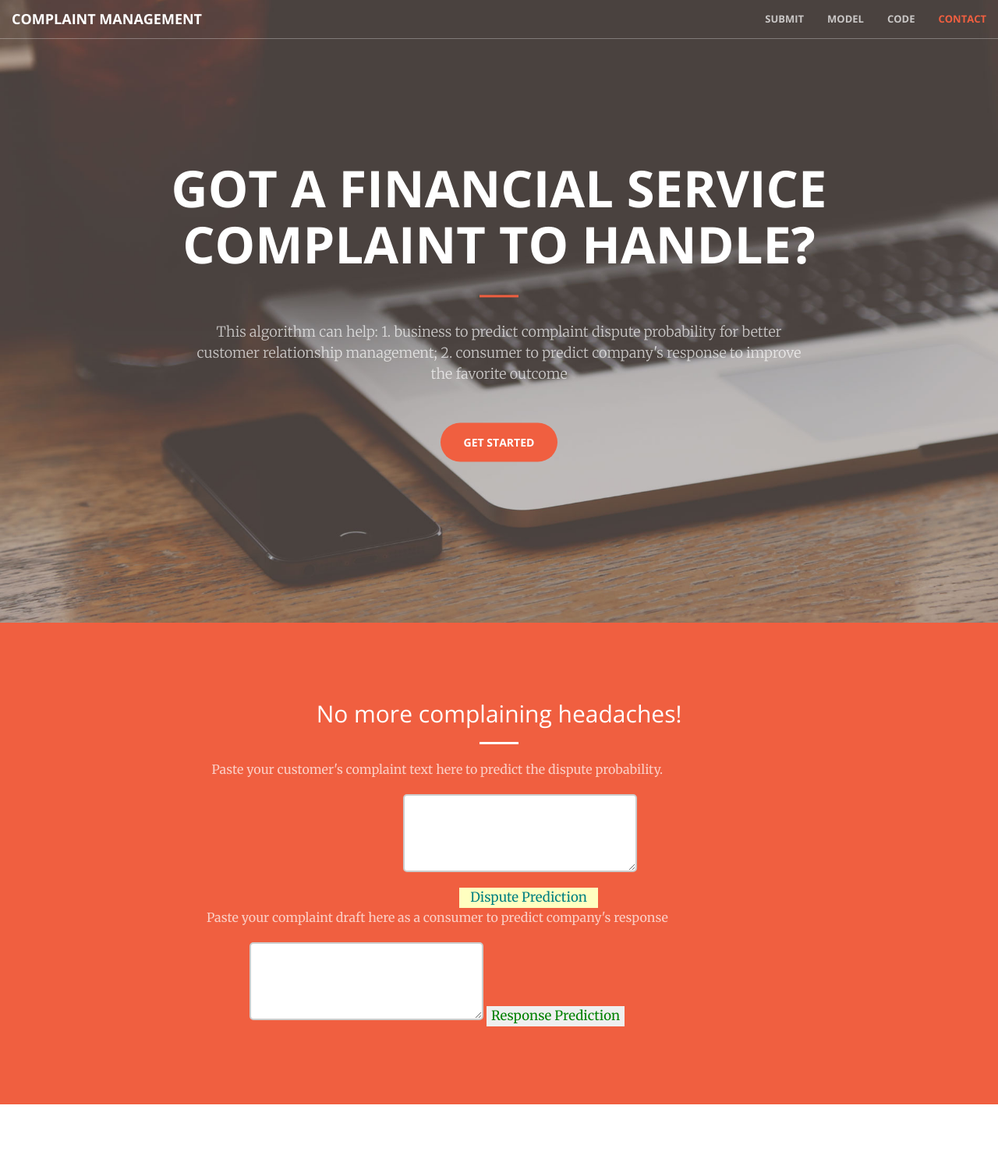
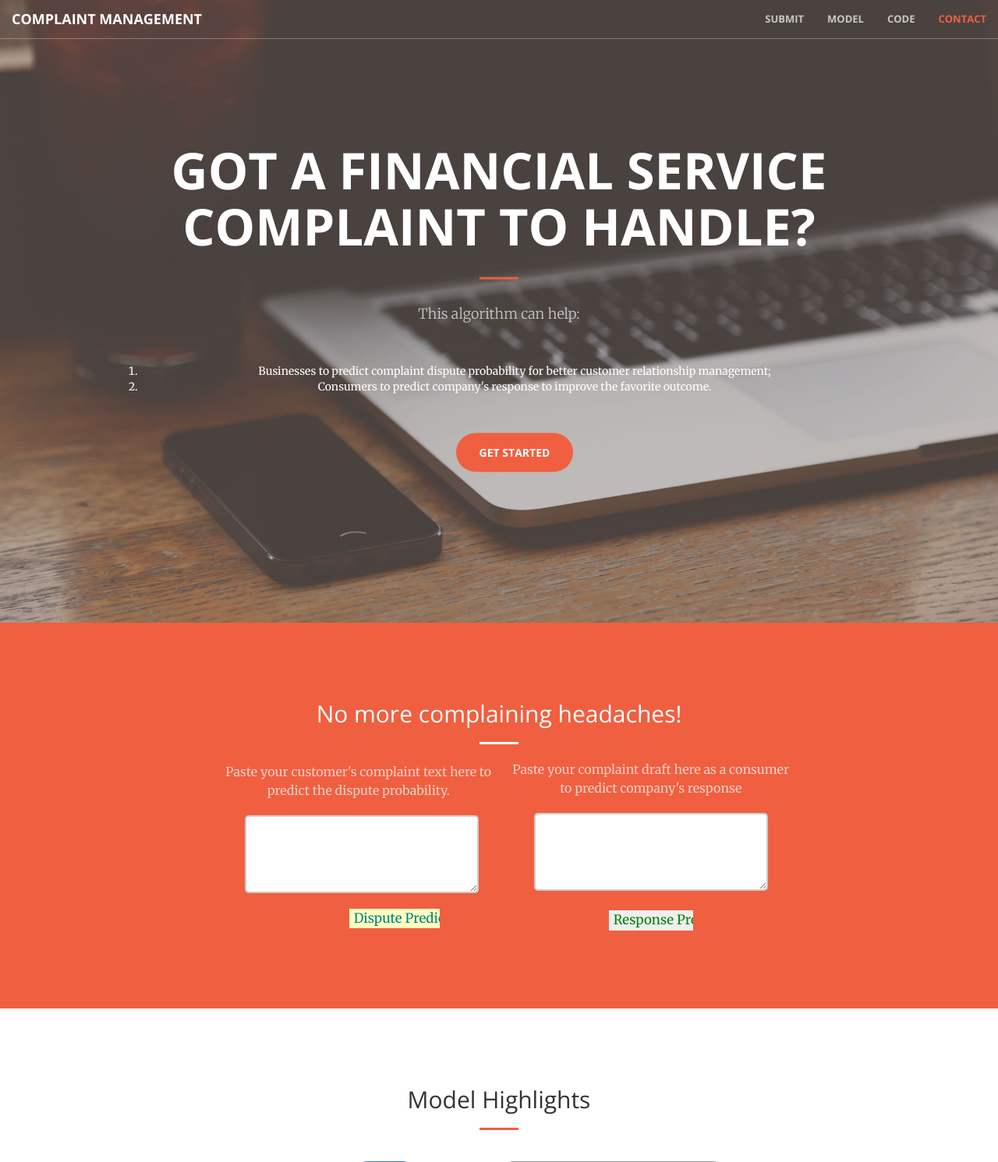
Before and after one commit to zhanghaizhen/Financial-Service-Complaint-Management, a Flask app: page / in a window 1280 px wide. Shown: the part 1-1492 px from the top of the page at 78% size. Run offline with Flask 2, Linux system fonts and the light colour scheme; some libraries are stand-ins or nearby versions; grey boxes are pictures that could not be loaded.

Commit message:
index reformat

```diff
--- a/webapp/templates/index.html
+++ b/webapp/templates/index.html
@@ -77,8 +77,8 @@
                 <h1>Got A Financial Service Complaint To Handle?</h1>
                 <hr>
                 <p>This algorithm can help:
-                  1. business to predict complaint dispute probability for better customer relationship management;
-                  2. consumer to predict company's response to improve the favorite outcome </p>
+                 <ol><li>Businesses to predict complaint dispute probability for better customer relationship management;</li>
+<li>Consumers to predict company's response to improve the favorite outcome.</li> </p>
                 <a href="#about" class="btn btn-primary btn-xl page-scroll">Get Started</a>
             </div>
         </div>
@@ -98,8 +98,7 @@
 
                           <input type="submit" style="font-face: 'Comic Sans MS'; font-size: larger; color: teal; background-color: #FFFFC0; border: 0pt ridge lightgrey;float:left; margin-right:-250px;width: 30%; float: right;margin-top: 120px" value="Dispute Prediction"/>
                       </form>
-</td></tr>
-<tr><td>
+</td><td>
                     <p class="text-faded">Paste your complaint
  draft here as a consumer to predict company's response</p>
 
```
